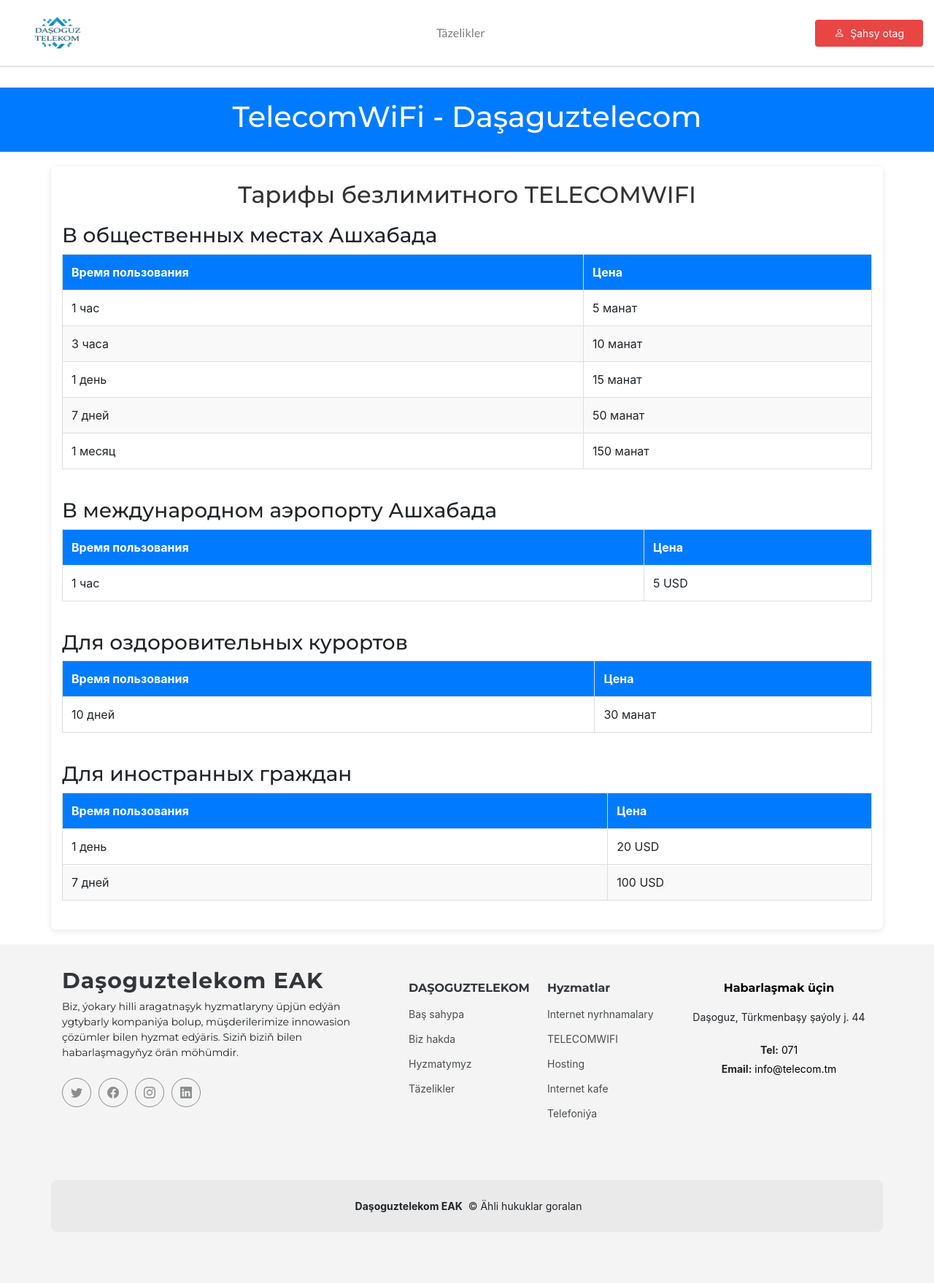
After one commit to axhvn/telecombackend, a Django app: page /telecomwifi/ in a window 1280 px wide. The commit adds this page. Shown: the whole page at 73% size. Run offline with Django 5.2, Linux system fonts and the light colour scheme; some libraries are stand-ins or nearby versions.

Commit message:
add a new page

```diff
--- /dev/null
+++ b/main/static/assets/css/wifi.css
@@ -0,0 +1,52 @@
+body {
+  font-family: Arial, sans-serif;
+  margin: 0;
+  padding: 0;
+  box-sizing: border-box;
+  background-color: #f8f9fa;
+}
+.container {
+  max-width: 800px;
+  margin: 20px auto;
+  padding: 20px;
+  border-radius: 8px;
+}
+.box-shadow {
+  background: #fff;
+  box-shadow: 0 2px 8px rgba(0, 0, 0, 0.1);
+}
+h2 {
+  text-align: center;
+  color: #333;
+}
+.table-wrapper {
+  overflow-x: auto;
+  margin-top: 20px;
+}
+table {
+  width: 100%;
+  border-collapse: collapse;
+  margin-bottom: 20px;
+}
+th, td {
+  padding: 12px;
+  border: 1px solid #ddd;
+  text-align: left;
+}
+th {
+  background-color: #007bff;
+  color: #fff;
+  font-weight: bold;
+}
+tr:nth-child(even) {
+  background-color: #f9f9f9;
+}
+tr:hover {
+  background-color: #f1f1f1;
+}
+@media (max-width: 600px) {
+  th, td {
+      font-size: 14px;
+      padding: 8px;
+  }
+}
--- a/main/templates/blog-details.html
+++ b/main/templates/blog-details.html
@@ -27,7 +27,7 @@ Blog Details
         <div class="container">
           <ol>
             <li><a href="{% url 'home' %}">Home</a></li>
-            <li class="current">Blog Details</li>
+            <li class="current">Täzelik maglumatlary</li>
           </ol>
         </div>
       </nav>
--- a/main/templates/blog.html
+++ b/main/templates/blog.html
@@ -24,7 +24,7 @@ Esasy sahypa
         <div class="container">
           <ol>
             <li><a href="{% url 'home' %}">Home</a></li>
-            <li class="current">Blog</li>
+            <li class="current">Täzelikler</li>
           </ol>
         </div>
       </nav>
--- a/main/templates/home.html
+++ b/main/templates/home.html
@@ -89,7 +89,7 @@ Esasy sahypa
             <div class="row gy-4 icon-boxes">
 
               <div class="col-md-6" data-aos="fade-up" data-aos-delay="200">
-                <a href="https://e.gov.tm/">
+                <a href="{% url 'telecomwifi' %}">
                   <div class="icon-box">
                     <!-- <i class="bi bi-buildings"></i> -->
                       <!-- <img src="{% static 'assets/images/egov.png' %}" alt="" width="60px" height="60px"> -->
--- /dev/null
+++ b/main/templates/telecomwifi.html
@@ -0,0 +1,117 @@
+{% extends 'main_layout.html' %}
+{% load static %}
+{% block title %}
+TelecomWiFi - Daşaguztelecom
+{% endblock title %}
+{% block head %}
+<link href="{% static 'assets/css/main.css' %}" rel="stylesheet">
+<link href="{% static 'assets/css/new.css' %}" rel="stylesheet">
+<link href="{% static 'assets/css/wifi.css' %}" rel="stylesheet">
+<link rel="stylesheet" href="https://stackpath.bootstrapcdn.com/bootstrap/4.5.2/css/bootstrap.min.css">
+{% endblock head %}
+{% block body %}
+    <div style="height: 15vh;"></div>
+    <header class="bg-primary text-white text-center p-3">
+      <h1>TelecomWiFi - Daşaguztelecom</h1>
+  </header>
+
+  <div class="container box-shadow">
+    <h2>Тарифы безлимитного TELECOMWIFI</h2>
+
+    <div class="table-wrapper">
+        <h3>В общественных местах Ашхабада</h3>
+        <table>
+            <thead>
+                <tr>
+                    <th>Время пользования</th>
+                    <th>Цена</th>
+                </tr>
+            </thead>
+            <tbody>
+                <tr>
+                    <td>1 час</td>
+                    <td>5 манат</td>
+                </tr>
+                <tr>
+                    <td>3 часа</td>
+                    <td>10 манат</td>
+                </tr>
+                <tr>
+                    <td>1 день</td>
+                    <td>15 манат</td>
+                </tr>
+                <tr>
+                    <td>7 дней</td>
+                    <td>50 манат</td>
+                </tr>
+                <tr>
+                    <td>1 месяц</td>
+                    <td>150 манат</td>
+                </tr>
+            </tbody>
+        </table>
+    </div>
+
+    <div class="table-wrapper">
+        <h3>В международном аэропорту Ашхабада</h3>
+        <table>
+            <thead>
+                <tr>
+                    <th>Время пользования</th>
+                    <th>Цена</th>
+                </tr>
+            </thead>
+            <tbody>
+                <tr>
+                    <td>1 час</td>
+                    <td>5 USD</td>
+                </tr>
+            </tbody>
+        </table>
+    </div>
+
+    <div class="table-wrapper">
+        <h3>Для оздоровительных курортов</h3>
+        <table>
+            <thead>
+                <tr>
+                    <th>Время пользования</th>
+                    <th>Цена</th>
+                </tr>
+            </thead>
+            <tbody>
+                <tr>
+                    <td>10 дней</td>
+                    <td>30 манат</td>
+                </tr>
+            </tbody>
+        </table>
+    </div>
+
+    <div class="table-wrapper">
+        <h3>Для иностранных граждан</h3>
+        <table>
+            <thead>
+                <tr>
+                    <th>Время пользования</th>
+                    <th>Цена</th>
+                </tr>
+            </thead>
+            <tbody>
+                <tr>
+                    <td>1 день</td>
+                    <td>20 USD</td>
+                </tr>
+                <tr>
+                    <td>7 дней</td>
+                    <td>100 USD</td>
+                </tr>
+            </tbody>
+        </table>
+    </div>
+</div>
+
+    {% endblock body %}
+    {% block scripts %}
+    <script src="{% static 'assets/js/main.js' %}"></script>
+    {% endblock scripts %}
--- a/main/views.py
+++ b/main/views.py
@@ -29,8 +29,8 @@ def blog_details(request: HttpRequest, blog_id: int):
     )
 
 
-def portfolio_details(request: HttpRequest):
-    return render(request, "portfolio-details.html")
+# def portfolio_details(request: HttpRequest):
+#     return render(request, "portfolio-details.html")
 
 
 def home(request: HttpRequest):
@@ -111,5 +111,8 @@ def contact(request):
         )
     return redirect("home")
 
+def telecomwifi(request: HttpRequest):
+    return render(request, "telecomwifi.html")
+
 
 # def blog(request):
--- a/telecom_backend/urls.py
+++ b/telecom_backend/urls.py
@@ -33,6 +33,7 @@ urlpatterns = [
     path("contact/", contact, name="contact"),
     path("logout/", logout_view, name="logout_view"),
     path("ckeditor5/", include("django_ckeditor_5.urls")),
+    path("telecomwifi/", telecomwifi, name="telecomwifi"),
 ]
 
 
```
Also changed, not shown: db.sqlite3.
